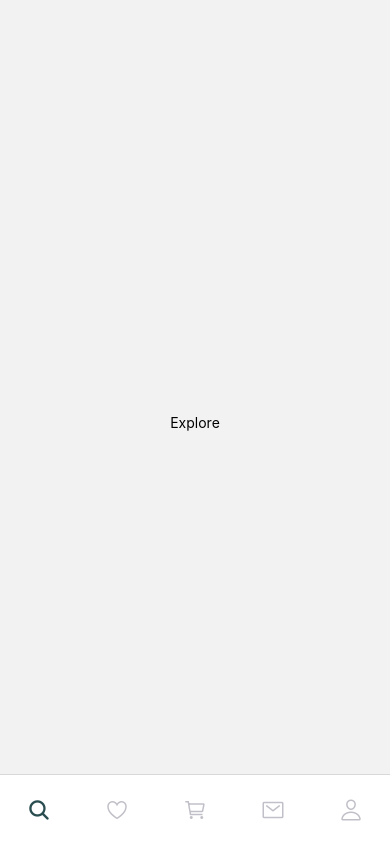
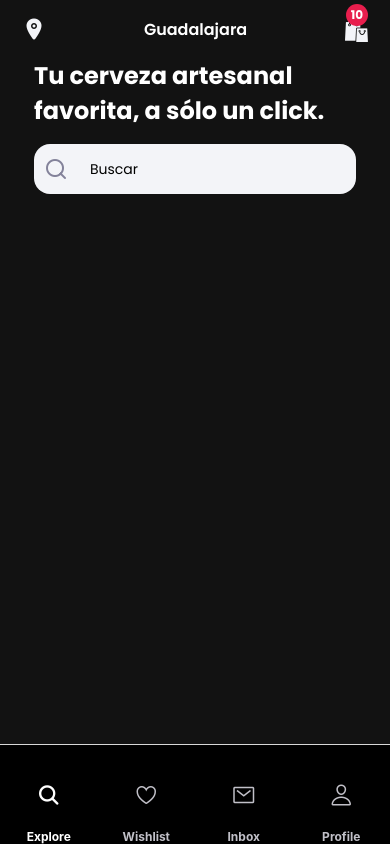
Before and after one commit to rubentanahara/CraftBeerApp, a React Native app: screen /BottomTabNavigation in a window 390 px wide. Built offline with nearby package versions, Linux system fonts and the light colour scheme.

Commit message:
update Explore UI wip

```diff
--- a/App.tsx
+++ b/App.tsx
@@ -1,13 +1,21 @@
-import React from 'react';
-import BottomTabNavigation from './src/navigation/BottomTabNavigation';
+import { NavigationContainer, DefaultTheme } from '@react-navigation/native';
+import { createNativeStackNavigator } from '@react-navigation/native-stack';
 import { useFonts } from 'expo-font';
 import * as SplashScreen from 'expo-splash-screen';
-import { useCallback } from 'react';
-import { NavigationContainer } from '@react-navigation/native';
-import { createNativeStackNavigator } from '@react-navigation/native-stack';
+import React, { useCallback } from 'react';
+import BottomTabNavigation from './src/navigation/BottomTabNavigation';
+import Cart from './src/screens/Cart/Cart';
+import { StatusBar } from 'react-native';
 
 const Stack = createNativeStackNavigator();
 
+const MyTheme = {
+  ...DefaultTheme,
+  colors: {
+    ...DefaultTheme.colors,
+    background: '#121212',
+  },
+};
 export default function App() {
   const [fontsLoaded] = useFonts({
     regular: require('./src/assets/fonts/Poppins-Regular.ttf'),
@@ -21,12 +29,15 @@ export default function App() {
   const onLayoutRootView = useCallback(async () => {
     if (fontsLoaded) {
       await SplashScreen.hideAsync();
+      console.log('fonts loaded');
     }
   }, [fontsLoaded]);
 
   if (!fontsLoaded) return null;
   return (
-    <NavigationContainer>
+    <>
+      <StatusBar barStyle='light-content' />
+      <NavigationContainer theme={MyTheme}>
         <Stack.Navigator>
           <Stack.Screen
             name='BottomTabNavigation'
@@ -35,7 +46,15 @@ export default function App() {
               headerShown: false,
             }}
           />
+          <Stack.Screen
+            name='Cart'
+            component={Cart}
+            options={{
+              headerShown: false,
+            }}
+          />
         </Stack.Navigator>
       </NavigationContainer>
+    </>
   );
 }
--- /dev/null
+++ b/src/components/Explore/Welcome/Welcome.tsx
@@ -0,0 +1,30 @@
+import { View, Text, TouchableOpacity, TextInput } from 'react-native';
+import styles from './styles';
+import { COLORS, SIZES } from '../../../constants';
+import { Feather } from '@expo/vector-icons';
+import { useNavigation } from '@react-navigation/native';
+
+const Welcome = () => {
+  const navigation = useNavigation();
+  return (
+    <View style={styles.container}>
+      <Text style={styles.welcomeText(COLORS.white, SIZES.medium)}>
+        Tu cerveza artesanal favorita, a sólo un click.
+      </Text>
+      <View style={styles.searchContainer}>
+        <TouchableOpacity>
+          <Feather name='search' size={24} style={styles.searchIcon} />
+        </TouchableOpacity>
+        <View>
+          <TextInput
+            style={styles.searchInput}
+            placeholder='Buscar'
+            onPressIn={() => navigation.navigate('Explore')}
+          />
+        </View>
+      </View>
+    </View>
+  );
+};
+
+export default Welcome;
--- /dev/null
+++ b/src/components/Explore/Welcome/index.ts
@@ -0,0 +1 @@
+export { default } from './Welcome';
--- /dev/null
+++ b/src/components/Explore/Welcome/styles.ts
@@ -0,0 +1,51 @@
+import { StyleSheet } from 'react-native';
+import { COLORS, SIZES } from '../../../constants';
+
+const styles = StyleSheet.create({
+  container: {
+    width: '100%',
+  },
+  welcomeText: (color: string, top: number) => ({
+    fontFamily: 'bold',
+    fontSize: SIZES.xLarge,
+    marginTop: top,
+    color: color,
+    marginHorizontal: SIZES.small,
+  }),
+  searchContainer: {
+    flexDirection: 'row',
+    justifyContent: 'flex-start',
+    alignContent: 'center',
+    backgroundColor: COLORS.offwhite,
+    borderRadius: SIZES.medium,
+    marginVertical: SIZES.medium,
+    marginHorizontal: SIZES.small,
+    height: 50,
+  },
+  searchIcon: {
+    marginHorizontal: 10,
+    color: COLORS.gray,
+    top: SIZES.small,
+  },
+  searchWrapper: {
+    flex: 1,
+    backgroundColor: COLORS.gray,
+    marginRight: SIZES.small,
+    borderRadius: SIZES.small,
+  },
+  searchInput: {
+    fontFamily: 'regular',
+    width: '100%',
+    height: '100%',
+    paddingHorizontal: SIZES.small,
+  },
+  searchBtn: {
+    width: 50,
+    height: '100%',
+    borderRadius: SIZES.medium,
+    justifyContent: 'center',
+    alignItems: 'center',
+    backgroundColor: COLORS.primary,
+  },
+});
+export default styles;
--- a/src/navigation/BottomTabNavigation.tsx
+++ b/src/navigation/BottomTabNavigation.tsx
@@ -1,25 +1,26 @@
 import { Ionicons } from '@expo/vector-icons';
 import { createBottomTabNavigator } from '@react-navigation/bottom-tabs';
-import { COLORS } from '../constants';
-import CartScreen from '../screens/Cart/Cart';
+import { COLORS, SIZES } from '../constants';
 import ExploreScreen from '../screens/Explore';
-import InboxScreen from '../screens/Inbox/Inbox';
-import ProfileScreen from '../screens/Profile/Profile';
-import WishlistScreen from '../screens/Wishlists/Wishlists';
+import InboxScreen from '../screens/Inbox';
+import ProfileScreen from '../screens/Profile';
+import WishlistScreen from '../screens/Wishlists';
+import { Text } from 'react-native';
 // Initialize the bottom tabs navigator
 const Tab = createBottomTabNavigator();
 
 const screenOptions = {
-  tabBarShowLabel: false,
+  tabBarShowLabel: true,
   tabBarHideOnKeyboard: true,
   headerShown: false,
   tabBarStyle: {
-    position: 'absolute',
-    bottom: 0,
-    right: 0,
-    left: 0,
-    elevation: 0,
-    height: 70,
+    // position: 'absolute',
+    // bottom: 0,
+    // right: 0,
+    // left: 0,
+    // elevation: 0,
+    height: 100,
+    backgroundColor: '#000',
   },
 };
 
@@ -35,10 +36,23 @@ const BottomTabNavigation = () => {
               <Ionicons
                 name={focused ? 'ios-search' : 'ios-search-outline'}
                 size={24}
-                color={focused ? COLORS.primary : COLORS.gray2}
+                color={focused ? COLORS.white : COLORS.gray2}
               />
             );
           },
+          tabBarLabel: ({ focused }) => (
+            <Text
+              style={{
+                color: focused ? COLORS.white : COLORS.gray2,
+                fontSize: SIZES.small,
+                fontWeight: 'bold',
+                textAlign: 'center',
+                marginTop: -SIZES.medium,
+              }}
+            >
+              Explore
+            </Text>
+          ),
         }}
       />
       <Tab.Screen
@@ -50,25 +64,23 @@ const BottomTabNavigation = () => {
               <Ionicons
                 name={focused ? 'ios-heart' : 'ios-heart-outline'}
                 size={24}
-                color={focused ? COLORS.primary : COLORS.gray2}
+                color={focused ? COLORS.white : COLORS.gray2}
               />
             );
           },
-        }}
-      />
-      <Tab.Screen
-        name='Cart'
-        component={CartScreen}
-        options={{
-          tabBarIcon: ({ focused }) => {
-            return (
-              <Ionicons
-                name={focused ? 'ios-cart' : 'ios-cart-outline'}
-                size={24}
-                color={focused ? COLORS.primary : COLORS.gray2}
-              />
-            );
-          },
+          tabBarLabel: ({ focused }) => (
+            <Text
+              style={{
+                color: focused ? COLORS.white : COLORS.gray2,
+                fontSize: SIZES.small,
+                fontWeight: 'bold',
+                textAlign: 'center',
+                marginTop: -SIZES.medium,
+              }}
+            >
+              Wishlist
+            </Text>
+          ),
         }}
       />
       <Tab.Screen
@@ -80,25 +92,50 @@ const BottomTabNavigation = () => {
               <Ionicons
                 name={focused ? 'ios-mail' : 'ios-mail-outline'}
                 size={24}
-                color={focused ? COLORS.primary : COLORS.gray2}
+                color={focused ? COLORS.white : COLORS.gray2}
               />
             );
           },
+          tabBarLabel: ({ focused }) => (
+            <Text
+              style={{
+                color: focused ? COLORS.white : COLORS.gray2,
+                fontSize: SIZES.small,
+                fontWeight: 'bold',
+                textAlign: 'center',
+                marginTop: -SIZES.medium,
+              }}
+            >
+              Inbox
+            </Text>
+          ),
         }}
       />
+
       <Tab.Screen
         name='Profile'
         component={ProfileScreen}
         options={{
-          tabBarIcon: ({ focused }) => {
-            return (
-              <Ionicons
-                name={focused ? 'ios-person' : 'ios-person-outline'}
-                size={24}
-                color={focused ? COLORS.primary : COLORS.gray2}
-              />
-            );
-          },
+          tabBarIcon: ({ focused }) => (
+            <Ionicons
+              name={focused ? 'ios-person' : 'ios-person-outline'}
+              size={24}
+              color={focused ? COLORS.white : COLORS.gray2}
+            />
+          ),
+          tabBarLabel: ({ focused }) => (
+            <Text
+              style={{
+                color: focused ? COLORS.white : COLORS.gray2,
+                fontSize: SIZES.small,
+                fontWeight: 'bold',
+                textAlign: 'center',
+                marginTop: -SIZES.medium,
+              }}
+            >
+              Profile
+            </Text>
+          ),
         }}
       />
     </Tab.Navigator>
--- a/src/screens/Cart/styles.ts
+++ b/src/screens/Cart/styles.ts
@@ -1,4 +1,5 @@
 import { StyleSheet } from 'react-native';
+import { COLORS, SIZES, SHADOWS } from '../../constants';
 
 const styles = StyleSheet.create({
   container: {
--- a/src/screens/Explore/Explore.tsx
+++ b/src/screens/Explore/Explore.tsx
@@ -1,11 +1,42 @@
-import { Text } from 'react-native';
+import {
+  ScrollView,
+  Text,
+  TextInput,
+  TouchableOpacity,
+  View,
+} from 'react-native';
 import { SafeAreaView } from 'react-native-safe-area-context';
 import styles from './styles';
+import { Feather, Fontisto, Ionicons } from '@expo/vector-icons';
+import { useNavigation } from '@react-navigation/native';
+import Welcome from '../../components/Explore/Welcome';
+import { COLORS } from '../../constants';
 
 const Explore = () => {
+  const navigation = useNavigation();
   return (
-    <SafeAreaView style={styles.container}>
-      <Text>Explore</Text>
+    <SafeAreaView>
+      <View style={styles.appBarWrapper}>
+        <View style={styles.appBar}>
+          <Ionicons name='location' size={24} color={COLORS.offwhite} />
+          <Text style={styles.location}> Guadalajara </Text>
+          <View style={{ alignItems: 'flex-end' }}>
+            <View style={styles.cartCount}>
+              <Text style={styles.cartNumber}>10</Text>
+            </View>
+            <TouchableOpacity>
+              <Fontisto
+                name='shopping-bag-1'
+                size={24}
+                color={COLORS.offwhite}
+              />
+            </TouchableOpacity>
+          </View>
+        </View>
+        <ScrollView>
+          <Welcome />
+        </ScrollView>
+      </View>
     </SafeAreaView>
   );
 };
--- a/src/screens/Explore/styles.ts
+++ b/src/screens/Explore/styles.ts
@@ -1,10 +1,36 @@
 import { StyleSheet } from 'react-native';
+import { COLORS, SIZES } from '../../constants';
 
 const styles = StyleSheet.create({
-  container: {
-    flex: 1,
+  appBarWrapper: {
+    marginHorizontal: 22,
+    marginTop: SIZES.medium,
+  },
+  appBar: {
+    flexDirection: 'row',
+    justifyContent: 'space-between',
+    alignItems: 'center',
+  },
+  location: {
+    fontFamily: 'semibold',
+    fontSize: SIZES.medium,
+    color: COLORS.white,
+  },
+  cartCount: {
+    position: 'absolute',
+    bottom: 16,
+    width: 22,
+    height: 22,
+    borderRadius: 15,
     alignItems: 'center',
     justifyContent: 'center',
+    backgroundColor: COLORS.red,
+    zIndex: 999,
+  },
+  cartNumber: {
+    fontFamily: 'bold',
+    fontSize: 12,
+    color: COLORS.white,
   },
 });
 
--- a/src/screens/Inbox/styles.ts
+++ b/src/screens/Inbox/styles.ts
@@ -1,4 +1,5 @@
 import { StyleSheet } from 'react-native';
+import { COLORS, SHADOWS, SIZES } from '../../constants';
 
 const styles = StyleSheet.create({
   container: {
--- a/src/screens/Profile/styles.ts
+++ b/src/screens/Profile/styles.ts
@@ -1,4 +1,5 @@
 import { StyleSheet } from 'react-native';
+import { COLORS, SHADOWS, SIZES } from '../../constants';
 
 const styles = StyleSheet.create({
   container: {
--- a/src/screens/Wishlists/styles.ts
+++ b/src/screens/Wishlists/styles.ts
@@ -1,4 +1,5 @@
 import { StyleSheet } from 'react-native';
+import { COLORS, SHADOWS, SIZES } from '../../constants';
 
 const styles = StyleSheet.create({
   container: {
```
Lines whose indentation alone changed are shown as unchanged.
